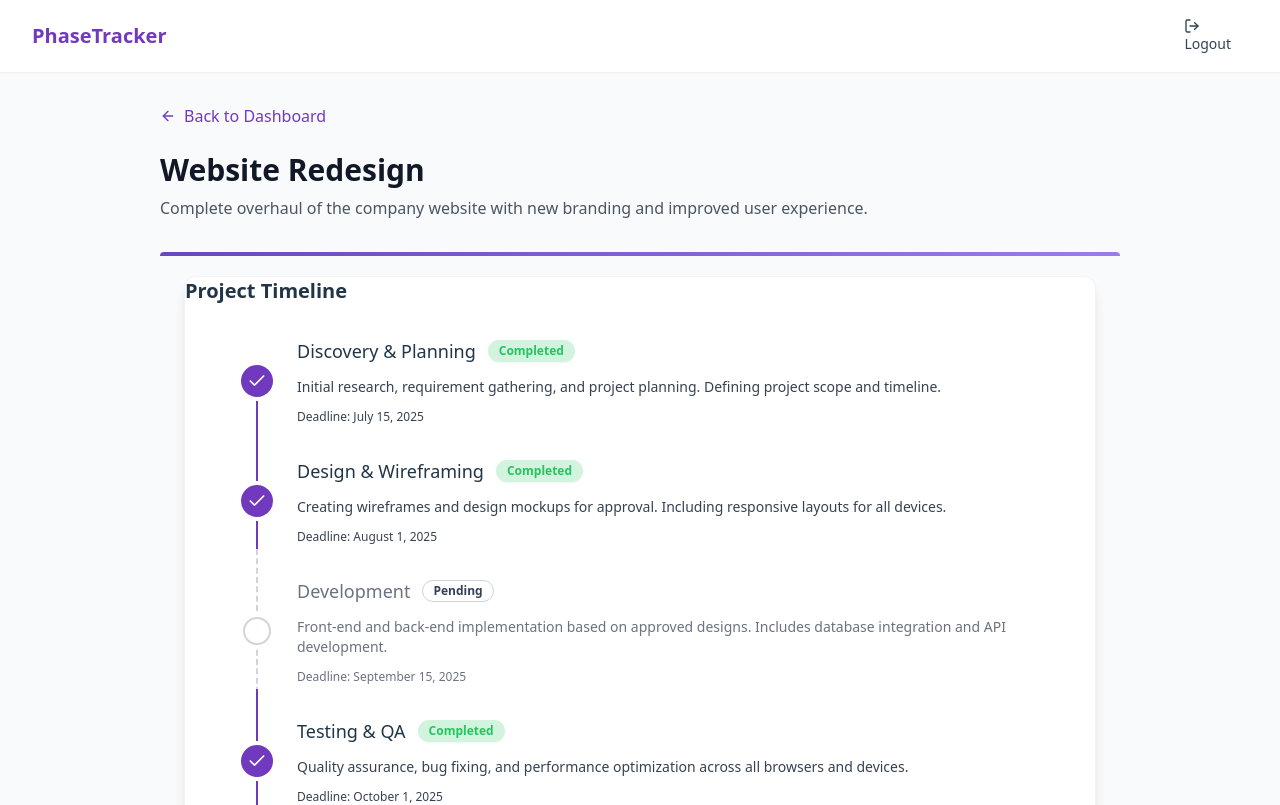
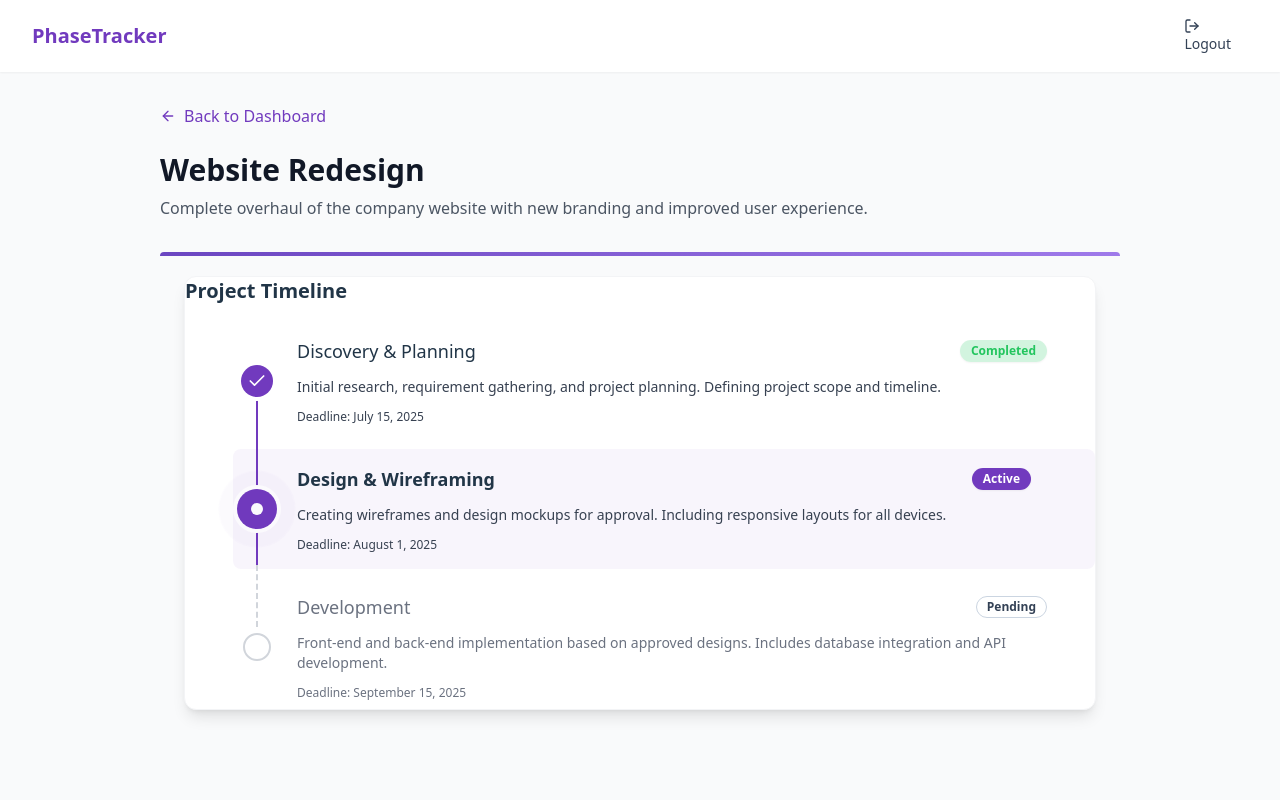
Before and after one commit to yahyam7md1/ProjectTrackingTool, a React (Vite) app in the folder frontend/: page /client/projects/1 in a window 1280 px wide. Shown: the top 805 px of the page. Built offline with nearby package versions, Linux system fonts and the light colour scheme.

Commit message:
Finalized 90% of the design

```diff
--- a/frontend/src/components/client/VerticalTimeline.tsx
+++ b/frontend/src/components/client/VerticalTimeline.tsx
@@ -85,6 +85,7 @@ const PhaseItem: React.FC<PhaseItemProps> = ({ phase, isFirst, isLast }) => {
         phase.status === 'active' && "pr-4 pt-4 pb-4"
       )}>
         <div className="flex items-center space-x-3">
+          <div className="grid grid-cols-[1fr_auto] gap-2 items-center w-full pr-12">
             <h3
               className={cn(
                 "text-lg",
@@ -99,9 +100,11 @@ const PhaseItem: React.FC<PhaseItemProps> = ({ phase, isFirst, isLast }) => {
               phase.status === 'completed' ? 'success' :
               phase.status === 'active' ? 'default' : 'outline'
             }
+            className="whitespace-nowrap"
           >
             {phase.status.charAt(0).toUpperCase() + phase.status.slice(1)}
           </Badge>
+          </div>
         </div>
 
         <p className={cn(
--- a/frontend/src/pages/dashboards/client/ClientManageProjectPage.tsx
+++ b/frontend/src/pages/dashboards/client/ClientManageProjectPage.tsx
@@ -23,7 +23,7 @@ const ClientManageProjectPage: React.FC = () => {
         id: '2',
         name: 'Design & Wireframing',
         description: 'Creating wireframes and design mockups for approval. Including responsive layouts for all devices.',
-        status: 'completed' as const,
+        status: 'active' as const,
         deadline: 'August 1, 2025'
       },
       {
@@ -33,20 +33,7 @@ const ClientManageProjectPage: React.FC = () => {
         status: 'pending' as const,
         deadline: 'September 15, 2025'
       },
-      {
-        id: '4',
-        name: 'Testing & QA',
-        description: 'Quality assurance, bug fixing, and performance optimization across all browsers and devices.',
-        status: 'completed' as const,
-        deadline: 'October 1, 2025'
-      },
-      {
-        id: '5',
-        name: 'Deployment & Launch',
-        description: 'Final deployment to production servers and official launch of the new website.',
-        status: 'pending' as const,
-        deadline: 'October 15, 2025'
-      }
+
     ]
   };
 
```
Lines whose indentation alone changed are shown as unchanged.
